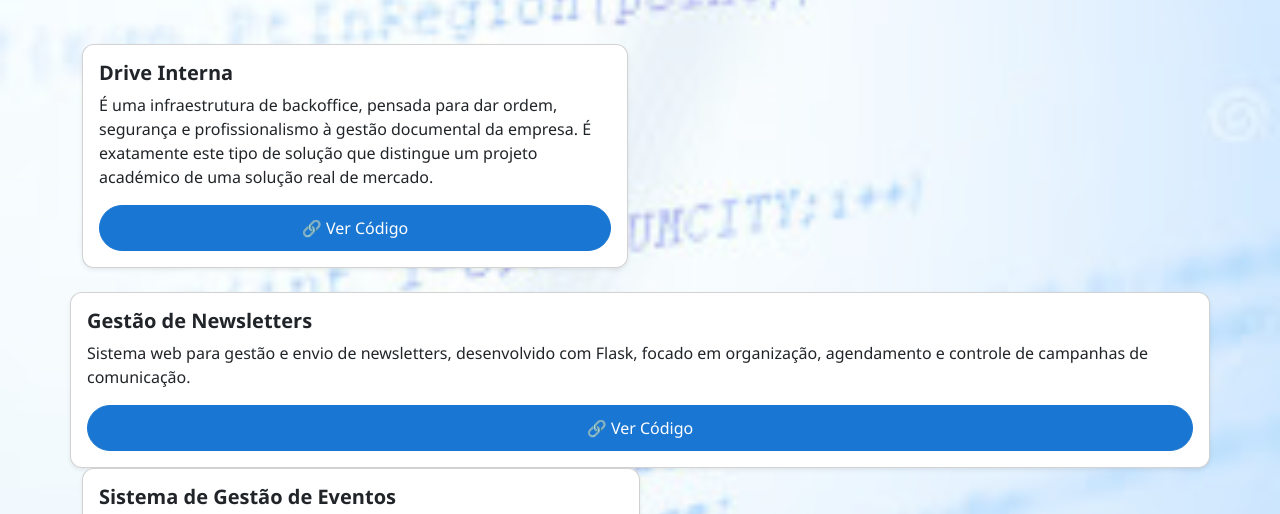
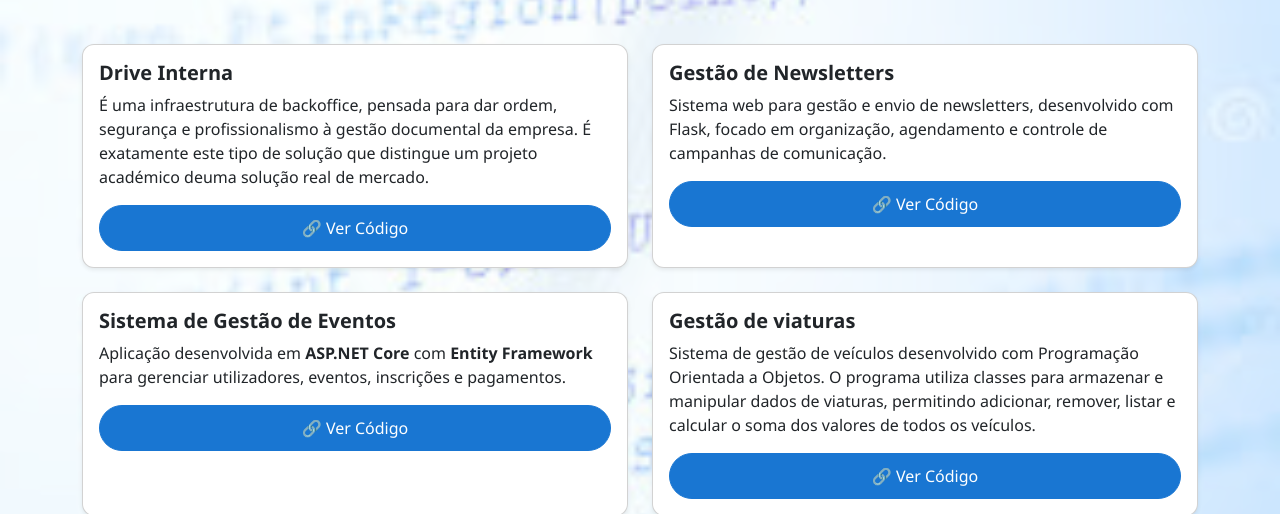
Before and after one commit to GiseleRibeiro11/Portfolio, a plain HTML site: page projetos.html in a window 1280 px wide. Shown: the part 208-722 px from the top of the page. Drawn offline with nearby package versions, Linux system fonts and the light colour scheme.

Commit message:
Commited

```diff
--- a/projetos.html
+++ b/projetos.html
@@ -36,14 +36,13 @@
       <div class="card h-100 shadow-sm p-3">
          <h5 class="card-title fw-bold">Drive Interna</h5>
         <p class="card-text">
-         É uma infraestrutura de backoffice, pensada para dar ordem, segurança
-         e profissionalismo à gestão documental da empresa.
-         É exatamente este tipo de solução que distingue um projeto académico de
-         uma solução real de mercado.
+         É uma infraestrutura de backoffice, pensada para dar ordem, segurança  e profissionalismo à gestão documental da empresa.
+         É exatamente este tipo de solução que distingue um projeto académico deuma solução real de mercado.
           </p>
         <a href="https://github.com/GiseleRibeiro11/DriveInterna" target="_blank" class="btn btn-primary">🔗 Ver Código</a>
       </div>
     </div>
+    <div class="col-md-6">
     <div class="card h-100 shadow-sm p-3">
         <h5 class="card-title fw-bold">Gestão de Newsletters</h5>
         <p class="card-text">
```
